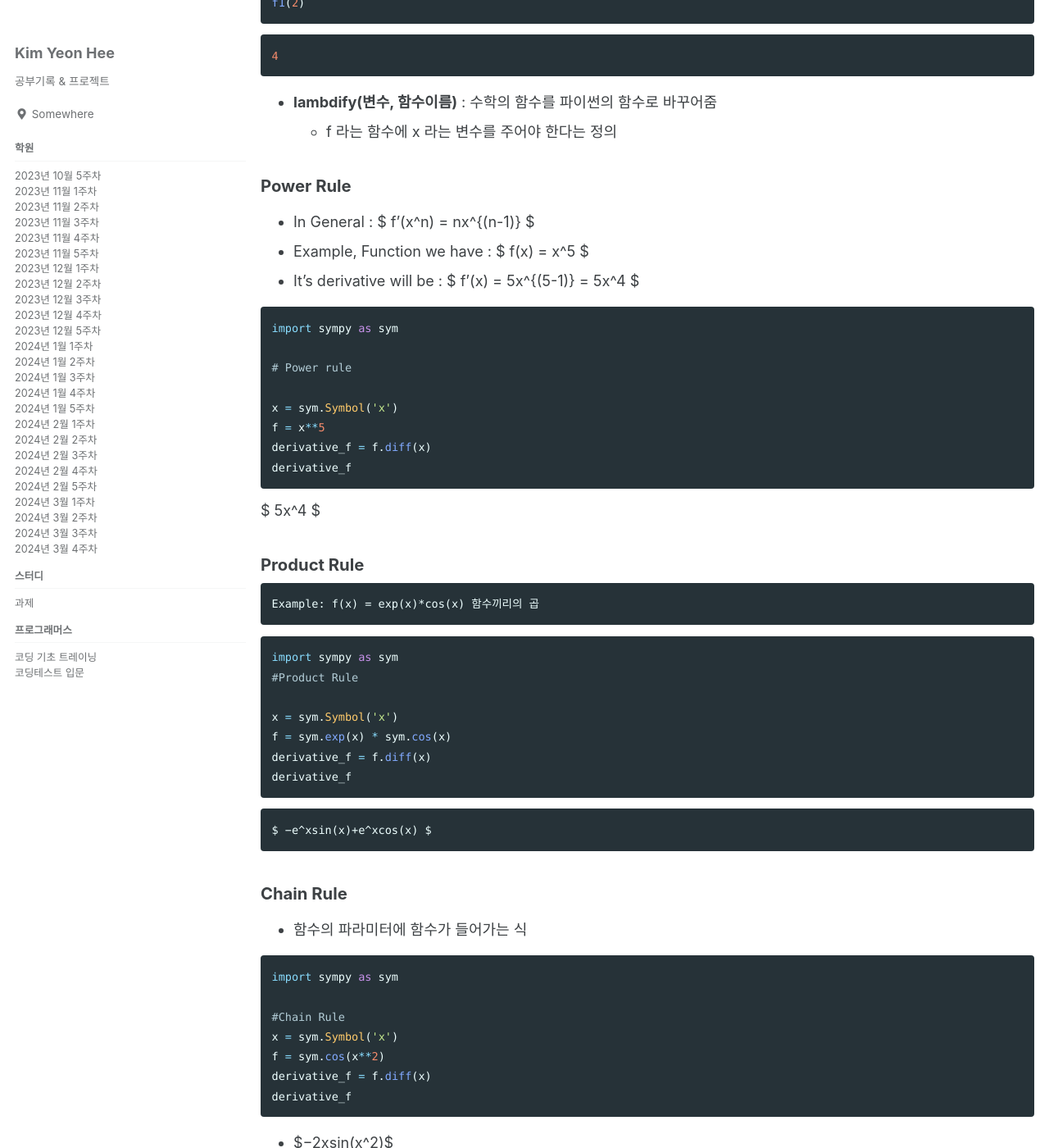
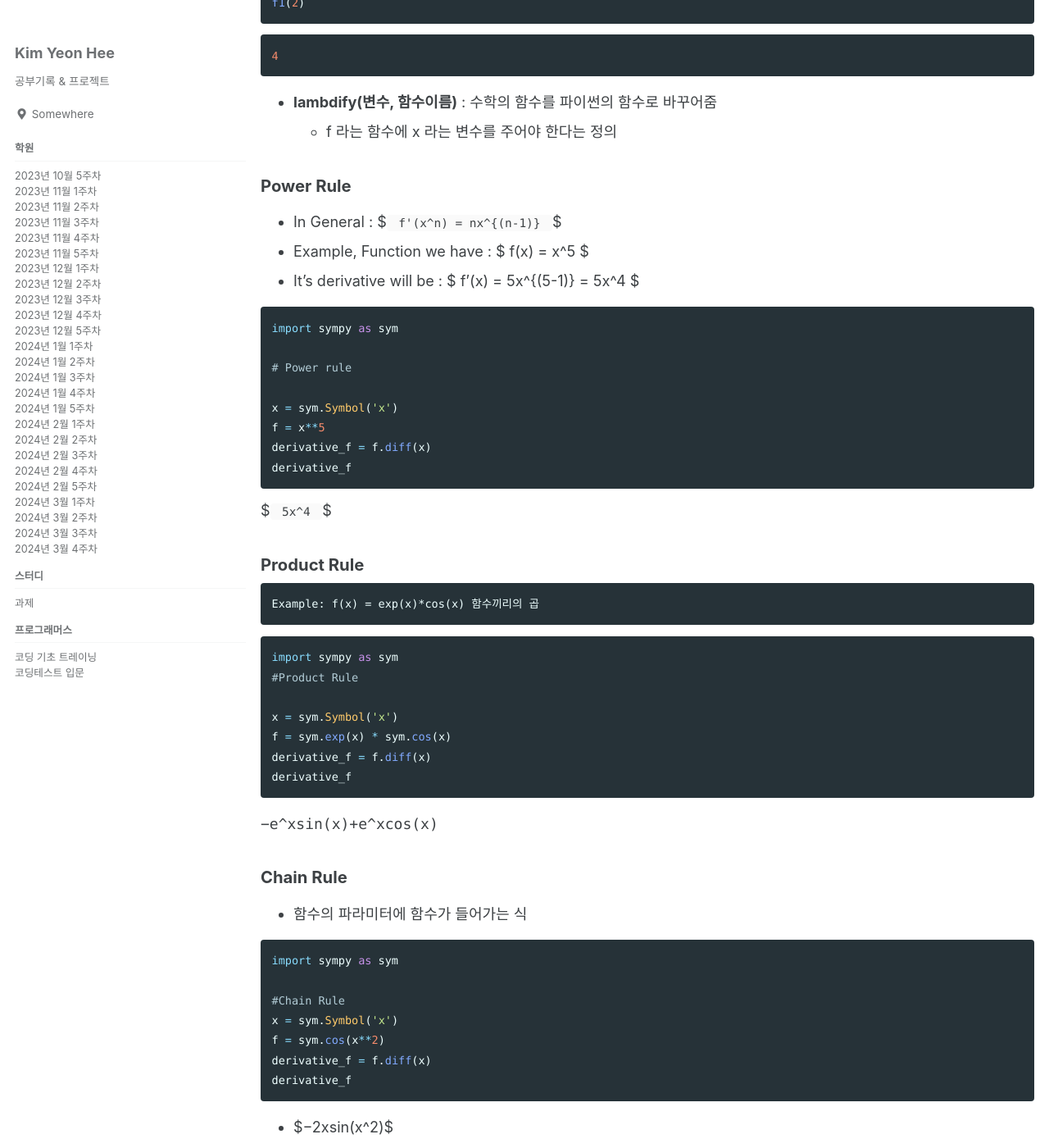
Before and after one commit to YonY-K/YonY-K.github.io, a Jekyll site: the page built from school/school_202403week4/_posts/2024-03-28/2024-03-28-20240328_1period.md, in a window 1280 px wide and 1400 px high, scrolled down 1537 px. Shown: the whole window at 82% size. Built offline with Jekyll 4.4.1, drawn with Linux system fonts in a browser that asks for light colours; cached includes are drawn as plain includes.

Commit message:
posts modify

````diff
--- a/school/school_202403week4/_posts/2024-03-28/2024-03-28-20240328_1period.md
+++ b/school/school_202403week4/_posts/2024-03-28/2024-03-28-20240328_1period.md
@@ -72,7 +72,7 @@ f1(2)
 
 ### Power Rule
 
-- In General : $ f'(x^n) = nx^{(n-1)} $
+- In General : $` f'(x^n) = nx^{(n-1)} `$
 - Example, Function we have : $ f(x) = x^5 $
 - It's derivative will be : $ f'(x) = 5x^{(5-1)} = 5x^4 $
 
@@ -87,7 +87,7 @@ derivative_f = f.diff(x)
 derivative_f
 ```
 
-$ 5x^4 $
+$` 5x^4 `$
 
 ### Product Rule
 
@@ -105,8 +105,8 @@ derivative_f = f.diff(x)
 derivative_f
 ```
 
-```
-$ −e^xsin(x)+e^xcos(x) $
+```math
+−e^xsin(x)+e^xcos(x)
 ```
 
 ### Chain Rule
````
